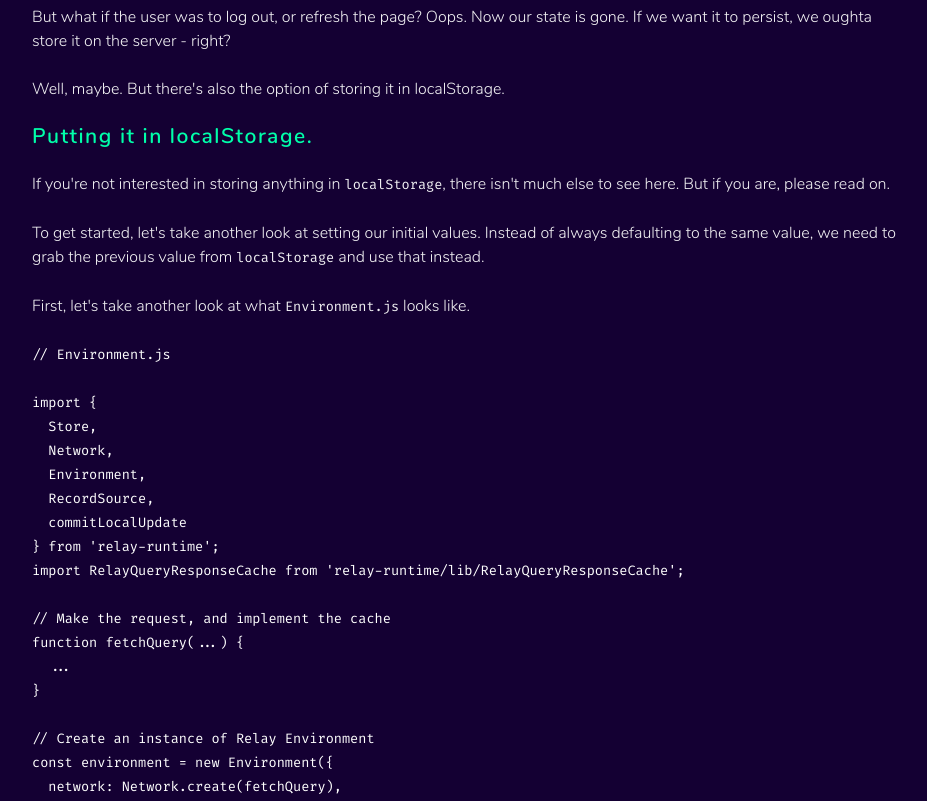
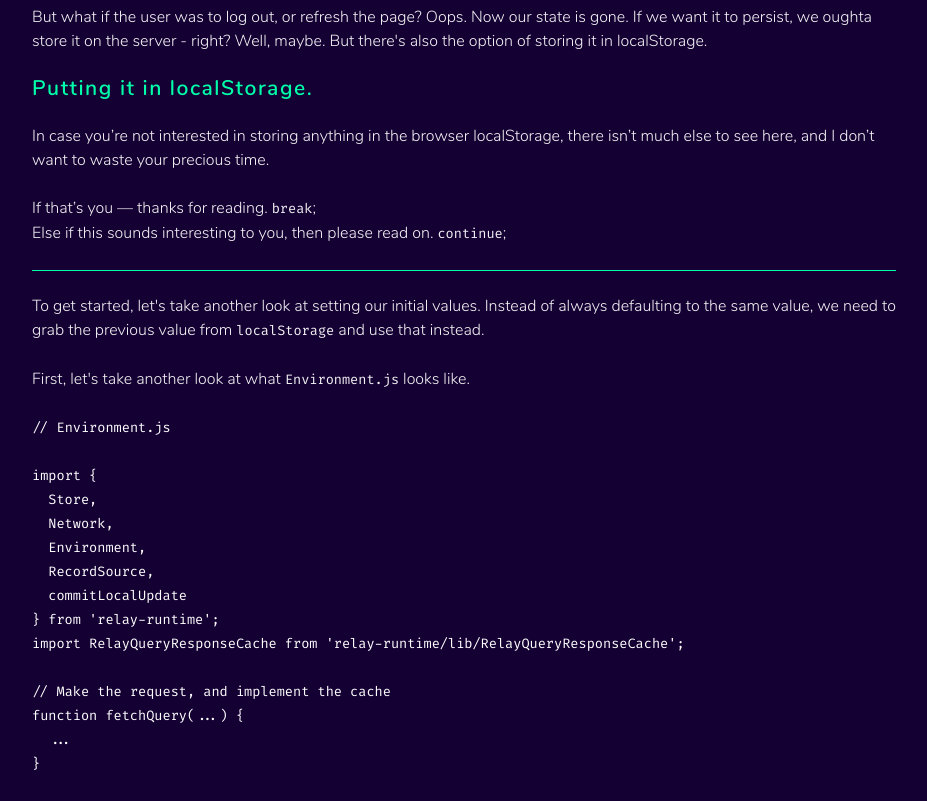
Before and after one commit to babangsund/babangsund.com, a Gatsby site: page /relay_local_state_management_2/ in a window 1280 px wide. Shown: the part 8120-8921 px from the top of the page, without its empty margins (176-1103 px from the left). Built offline with nearby package versions, Linux system fonts and the light colour scheme; Gatsby itself is replaced by a stand-in of ours; some packages are replaced by stand-ins of ours; code samples lack their colours.

Commit message:
if; else if

```diff
--- a/src/blog/relay_local_state_management_2.md
+++ b/src/blog/relay_local_state_management_2.md
@@ -323,15 +323,16 @@ That in itself is actually pretty darn neat. Thumbs up!
 ![pretty cool](https://media.giphy.com/media/mgqefqwSbToPe/giphy.gif)
 
 But what if the user was to log out, or refresh the page? Oops. Now our state is gone.
-If we want it to persist, we oughta store it on the server - right?
-
-Well, maybe. But there's also the option of storing it in localStorage.
+If we want it to persist, we oughta store it on the server - right? Well, maybe. But there's also the option of storing it in localStorage.
 
 ### Putting it in localStorage.
 
-If you're not interested in storing anything in `localStorage`, there isn't much else to see here.
-But if you are, please read on.
+In case you’re not interested in storing anything in the browser localStorage, there isn’t much else to see here, and I don’t want to waste your precious time.
 
+If that’s you — thanks for reading. `break`;
+Else if this sounds interesting to you, then please read on. `continue`;
+
+---
 
 To get started, let's take another look at setting our initial values.
 Instead of always defaulting to the same value, we need to grab the previous value from `localStorage` and use that instead.
```
